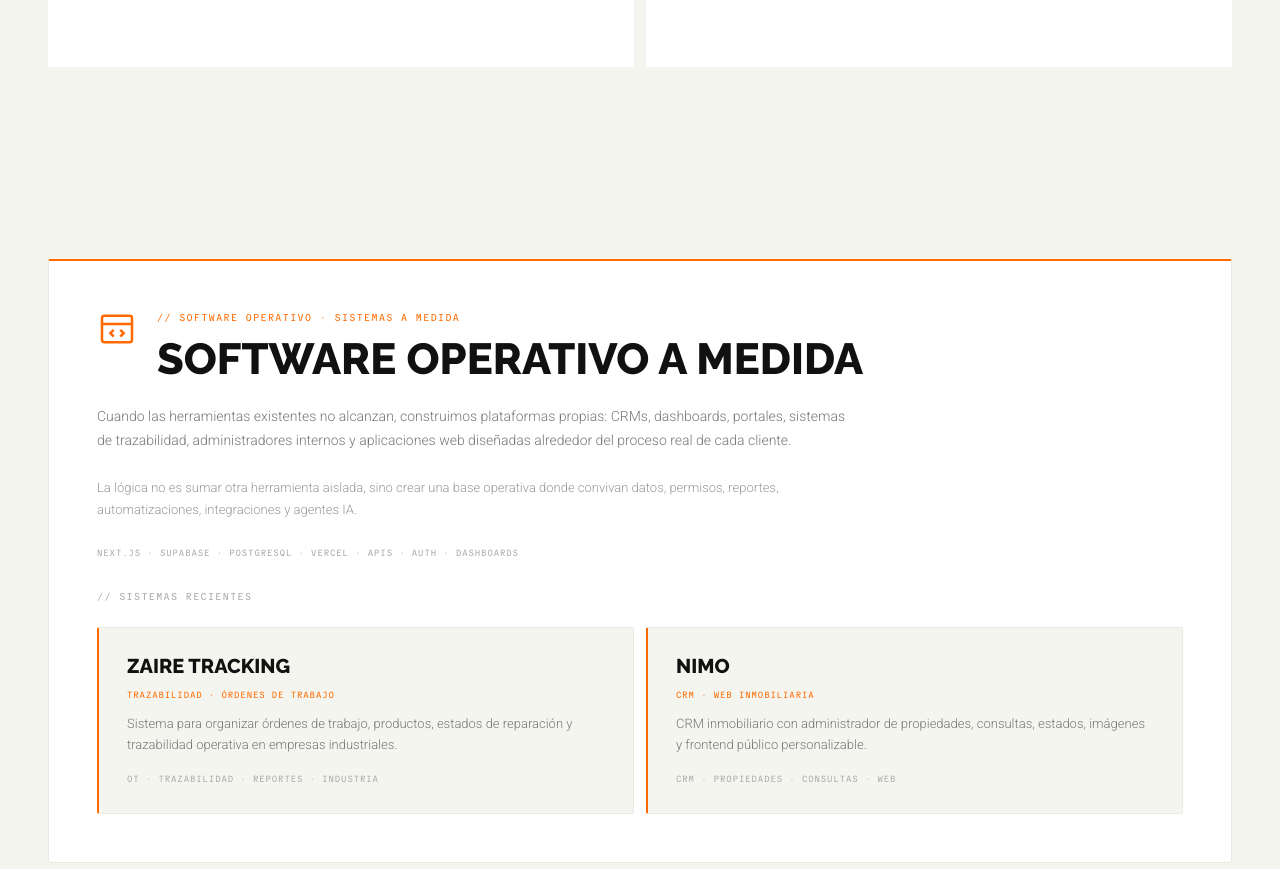
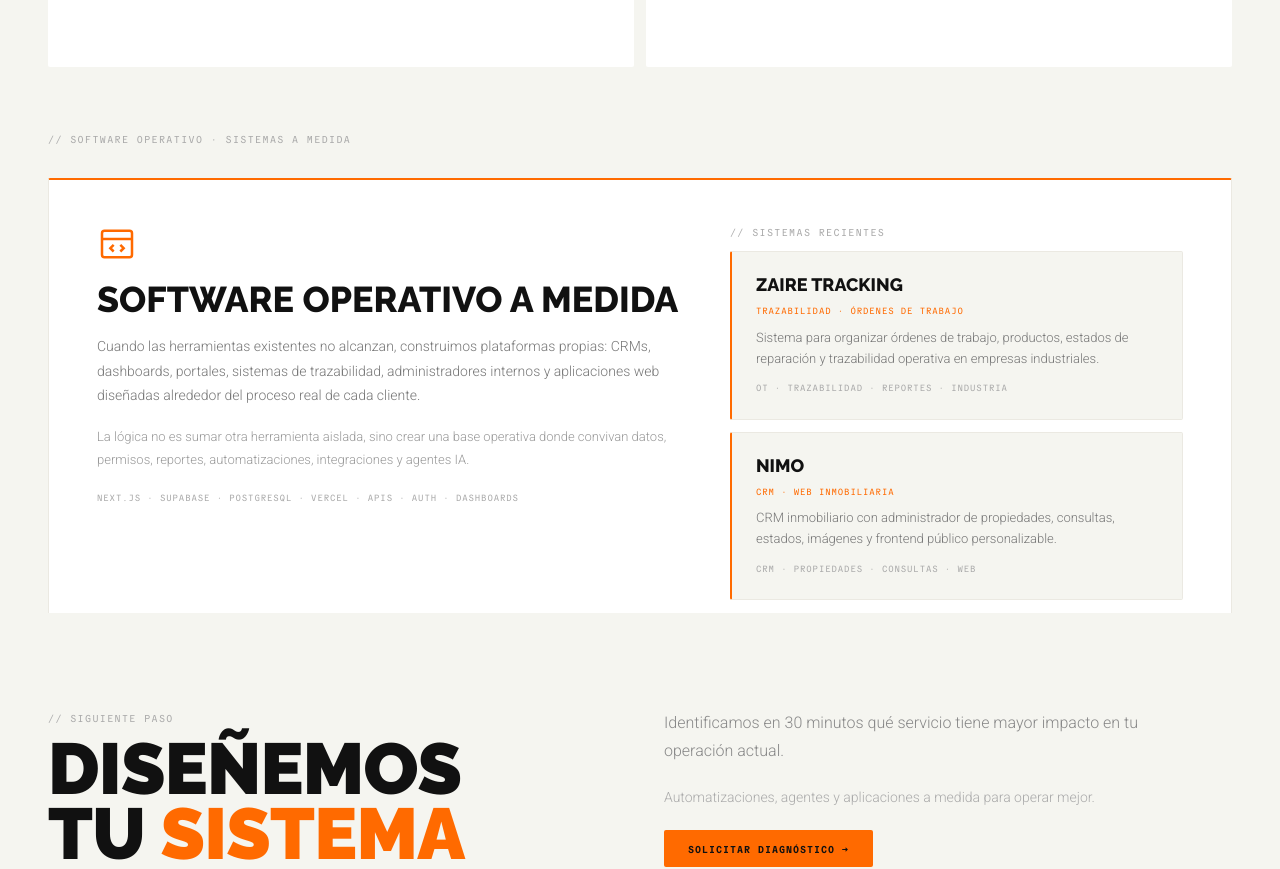
Before and after one commit to andyalbarracin/zaire-web, a Next.js app: page /servicios in a window 1280 px wide. Shown: the part 1860-2729 px from the top of the page. Built offline with nearby package versions, Linux system fonts and the light colour scheme.

Commit message:
rundevtitle2

```diff
--- a/app/globals.css
+++ b/app/globals.css
@@ -1659,16 +1659,21 @@ footer.zfooter {
   border: 1px solid #ebe9e2;
   border-top: 2px solid var(--org);
   border-radius: 2px;
-  padding: 48px;
-  display: flex;
-  flex-direction: column;
-  gap: 24px;
-}
-
-.soft-head {
-  display: flex;
-  align-items: flex-start;
-  gap: 20px;
+  padding: 44px 48px;
+}
+
+/* Layout interno: texto a la izquierda, sistemas apilados a la derecha */
+.soft-grid {
+  display: grid;
+  grid-template-columns: 1.3fr 1fr;
+  gap: 44px;
+  align-items: start;
+}
+
+.soft-main {
+  display: flex;
+  flex-direction: column;
+  gap: 18px;
 }
 
 .soft-icon {
@@ -1677,32 +1682,13 @@ footer.zfooter {
   flex-shrink: 0;
 }
 
-.soft-lbl {
-  font-family: var(--fm);
-  font-size: 10px;
-  letter-spacing: 0.14em;
-  text-transform: uppercase;
-  color: var(--org);
-  margin-bottom: 14px;
-}
-
 .soft-title {
   font-family: var(--fd);
-  font-size: clamp(28px, 3.4vw, 44px);
+  font-size: clamp(26px, 2.8vw, 40px);
   font-weight: 800;
   text-transform: uppercase;
   line-height: 0.95;
   color: #111;
-}
-
-.soft-subtitle {
-  font-family: var(--fd);
-  font-size: 14px;
-  font-weight: 700;
-  text-transform: uppercase;
-  letter-spacing: 0.04em;
-  color: #999;
-  margin-top: 10px;
 }
 
 .soft-desc {
@@ -1710,7 +1696,6 @@ footer.zfooter {
   font-weight: 300;
   color: #777;
   line-height: 1.75;
-  max-width: 760px;
   text-wrap: pretty;
 }
 
@@ -1720,6 +1705,13 @@ footer.zfooter {
   letter-spacing: 0.1em;
   text-transform: uppercase;
   color: #aaa;
+  margin-top: 2px;
+}
+
+.soft-systems {
+  display: flex;
+  flex-direction: column;
+  gap: 12px;
 }
 
 .soft-systems-lbl {
@@ -1728,12 +1720,11 @@ footer.zfooter {
   letter-spacing: 0.14em;
   text-transform: uppercase;
   color: #aaa;
-  margin-top: 4px;
 }
 
 .soft-subgrid {
   display: grid;
-  grid-template-columns: 1fr 1fr;
+  grid-template-columns: 1fr;
   gap: 12px;
 }
 
@@ -1742,15 +1733,15 @@ footer.zfooter {
   border: 1px solid #ebe9e2;
   border-left: 2px solid var(--org); /* acento naranja */
   border-radius: 2px;
-  padding: 28px;
-  display: flex;
-  flex-direction: column;
-  gap: 12px;
+  padding: 24px;
+  display: flex;
+  flex-direction: column;
+  gap: 10px;
 }
 
 .soft-sub-name {
   font-family: var(--fd);
-  font-size: 20px;
+  font-size: 18px;
   font-weight: 800;
   text-transform: uppercase;
   color: #111;
@@ -1769,7 +1760,7 @@ footer.zfooter {
   font-size: 13px;
   font-weight: 300;
   color: #777;
-  line-height: 1.65;
+  line-height: 1.6;
 }
 
 .soft-sub-keys {
@@ -1778,12 +1769,12 @@ footer.zfooter {
   letter-spacing: 0.1em;
   text-transform: uppercase;
   color: #aaa;
-  margin-top: 4px;
+  margin-top: 2px;
 }
 
 @media (max-width: 860px) {
   .soft-card { padding: 32px; }
-  .soft-subgrid { grid-template-columns: 1fr; }
+  .soft-grid { grid-template-columns: 1fr; gap: 32px; }
 }
 
 @media (max-width: 600px) {
--- a/app/servicios/page.tsx
+++ b/app/servicios/page.tsx
@@ -94,9 +94,13 @@ export default function ServiciosPage() {
       ))}
 
       {/* ── SOFTWARE OPERATIVO A MEDIDA · línea transversal (no es una Capa) ── */}
+      {/* Padding 0 + márgenes negativos: comprime el doble gap de sección (mismo fondo cream) */}
       <Reveal>
-        <section className="section">
-          <SoftwareCard />
+        <section className="section" style={{ paddingTop: 0, paddingBottom: 0, marginTop: -32, marginBottom: -32 }}>
+          <div className="s-lbl">// SOFTWARE OPERATIVO · SISTEMAS A MEDIDA</div>
+          <div style={{ marginTop: 32 }}>
+            <SoftwareCard />
+          </div>
         </section>
       </Reveal>
 
--- a/components/software-card.tsx
+++ b/components/software-card.tsx
@@ -1,10 +1,11 @@
 // File: software-card.tsx
 // Path: zaire-web/components/software-card.tsx
-// Last modified: 2026-06-18
+// Last modified: 2026-06-19
 // Description: Bloque transversal "Software Operativo a Medida" para /servicios.
-//              Línea estratégica de plataformas propias a medida (apps, CRMs,
-//              dashboards, portales, sistemas internos) + sistemas recientes
-//              (Zaire Tracking, NIMO). NO es una Capa: es base operativa transversal.
+//              Card a 2 columnas: izquierda = texto + tecnologías; derecha =
+//              sistemas recientes apilados (Zaire Tracking, NIMO). El label de
+//              sección (// SOFTWARE OPERATIVO · ...) vive fuera, en la página.
+//              NO es una Capa: es base operativa transversal.
 
 import { IApps } from '@/components/icons';
 
@@ -26,16 +27,13 @@ const systems = [
 export default function SoftwareCard() {
   return (
     <div className="soft-card">
-      <div className="soft-head">
+      <div className="soft-grid">
+        {/* Columna izquierda: título, descripción y tecnologías */}
+        <div className="soft-main">
           <div className="soft-icon">
             <IApps s="#FF6A00" size={40} />
           </div>
-        <div>
-          <div className="soft-lbl">// SOFTWARE OPERATIVO · SISTEMAS A MEDIDA</div>
           <div className="soft-title">Software Operativo a Medida</div>
-        </div>
-      </div>
-
           <p className="soft-desc">
             Cuando las herramientas existentes no alcanzan, construimos plataformas propias: CRMs,
             dashboards, portales, sistemas de trazabilidad, administradores internos y aplicaciones
@@ -45,13 +43,14 @@ export default function SoftwareCard() {
             La lógica no es sumar otra herramienta aislada, sino crear una base operativa donde
             convivan datos, permisos, reportes, automatizaciones, integraciones y agentes IA.
           </p>
-
           <div className="soft-tech">
             Next.js · Supabase · PostgreSQL · Vercel · APIs · Auth · Dashboards
           </div>
+        </div>
 
+        {/* Columna derecha: sistemas recientes apilados */}
+        <div className="soft-systems">
           <div className="soft-systems-lbl">// SISTEMAS RECIENTES</div>
-
           <div className="soft-subgrid">
             {systems.map(s => (
               <div key={s.name} className="soft-sub-card">
@@ -63,5 +62,7 @@ export default function SoftwareCard() {
             ))}
           </div>
         </div>
+      </div>
+    </div>
   );
 }
```
Lines whose indentation alone changed are shown as unchanged.
